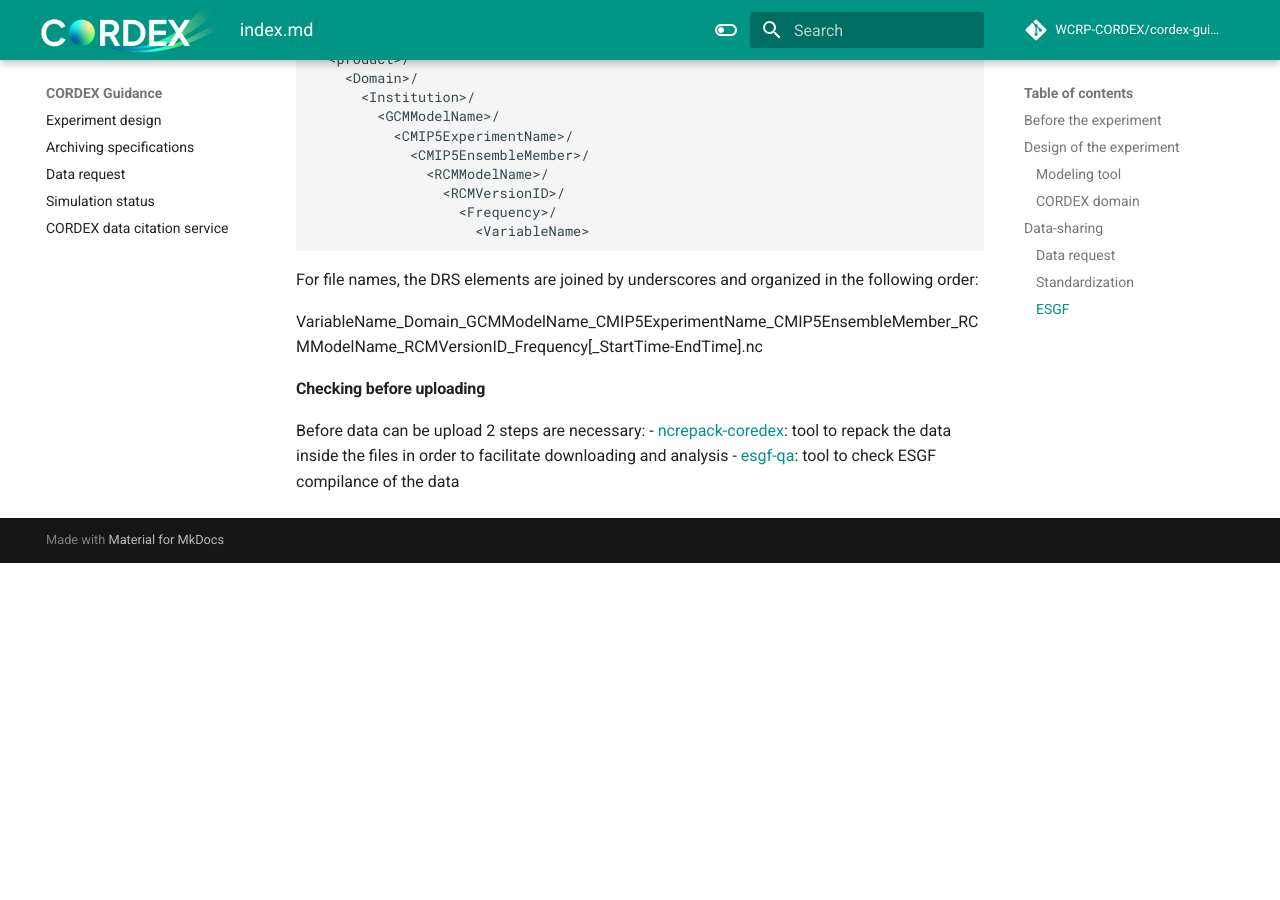
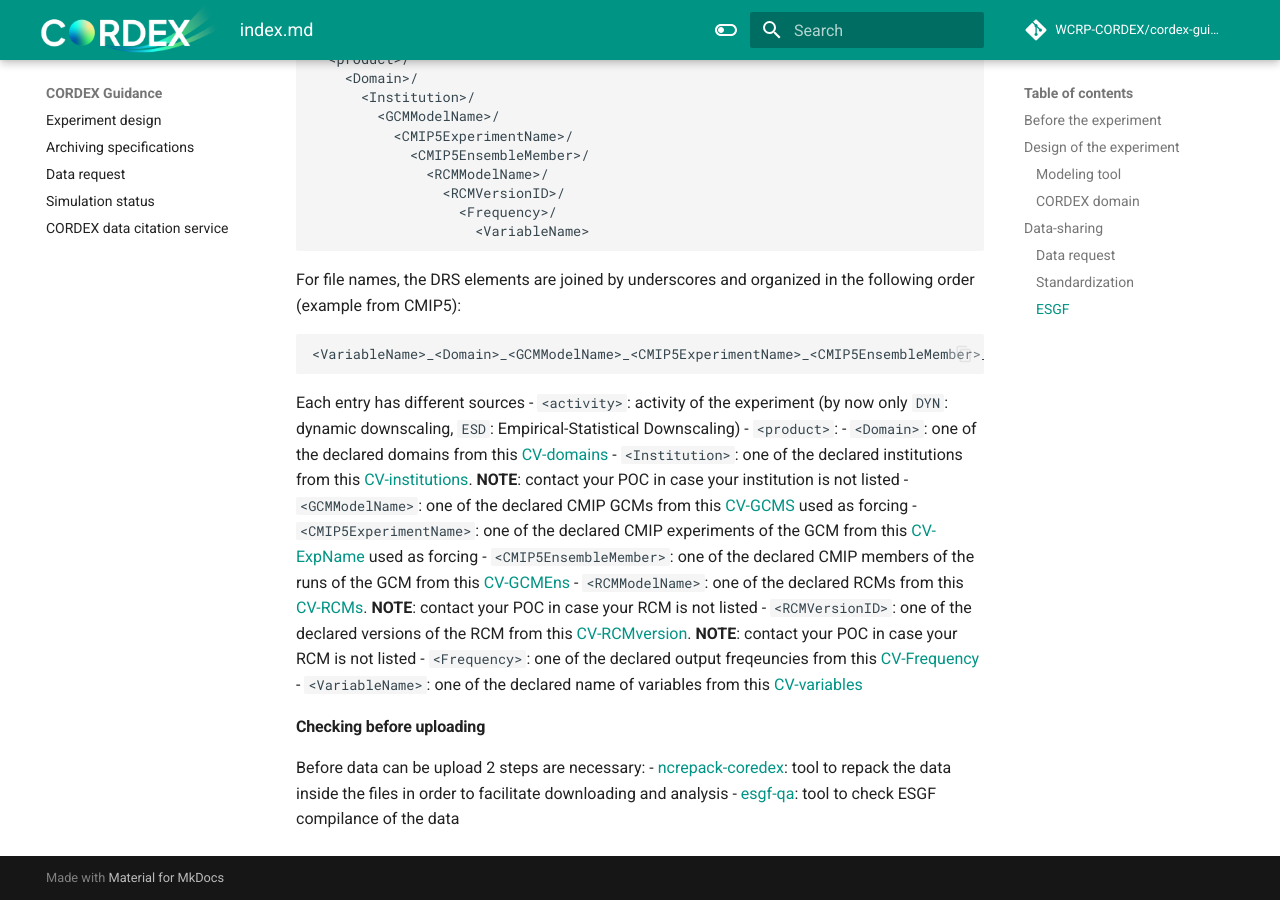
Before and after one commit to WCRP-CORDEX/cordex-guidance, an MkDocs documentation site: the page built from docs/index.md, in a window 1280 px wide and 900 px high, scrolled down 3042 px. Built offline with MkDocs 1.6.1 and Material for MkDocs 9.7.7, drawn with Linux system fonts in a browser that asks for light colours; comment, search, counter and statistics services are not loaded; the version menu is left out; before the commit the page ends 3605 px from its top, so only the background shows below that.

Commit message:
Adding DRS

````diff
--- a/docs/index.md
+++ b/docs/index.md
@@ -105,9 +105,22 @@ The CORDEX DRS path follows the directory structure:
                   <Frequency>/
                     <VariableName>
 ```
-For file names, the DRS elements are joined by underscores and organized in the following order:
-
-VariableName_Domain_GCMModelName_CMIP5ExperimentName_CMIP5EnsembleMember_RCMModelName_RCMVersionID_Frequency[_StartTime-EndTime].nc
+For file names, the DRS elements are joined by underscores and organized in the following order (example from CMIP5):
+```
+<VariableName>_<Domain>_<GCMModelName>_<CMIP5ExperimentName>_<CMIP5EnsembleMember>_<RCMModelName_RCMVersionID<_<Frequency>[_StartTime-EndTime].nc
+```
+Each entry has different sources
+- `<activity>`: activity of the experiment (by now only `DYN`: dynamic downscaling, `ESD`: Empirical­-Statistical Downscaling)
+- `<product>`:
+- `<Domain>`: one of the declared domains from this [CV-domains](url)
+- `<Institution>`: one of the declared institutions from this [CV-institutions](url). **NOTE**: contact your POC in case your institution is not listed
+- `<GCMModelName>`: one of the declared CMIP GCMs from this [CV-GCMS](url) used as forcing
+- `<CMIP5ExperimentName>`: one of the declared CMIP experiments of the GCM from this [CV-ExpName](url) used as forcing
+- `<CMIP5EnsembleMember>`: one of the declared CMIP members of the runs of the GCM from this [CV-GCMEns](url)
+- `<RCMModelName>`: one of the declared RCMs from this [CV-RCMs](url). **NOTE**: contact your POC in case your RCM is not listed
+- `<RCMVersionID>`: one of the declared versions of the RCM from this [CV-RCMversion](url). **NOTE**: contact your POC in case your RCM is not listed
+- `<Frequency>`: one of the declared output freqeuncies from this [CV-Frequency](url)
+- `<VariableName>`: one of the declared name of variables from this [CV-variables](url)
 
 #### Checking before uploading
 Before data can be upload 2 steps are necessary:
````
